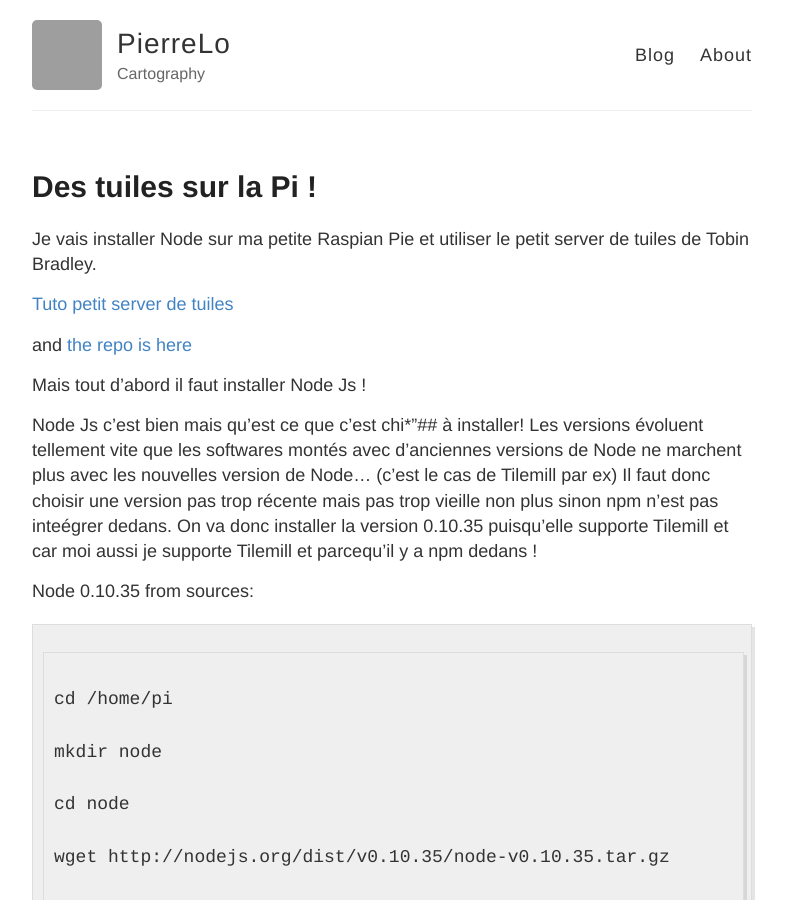
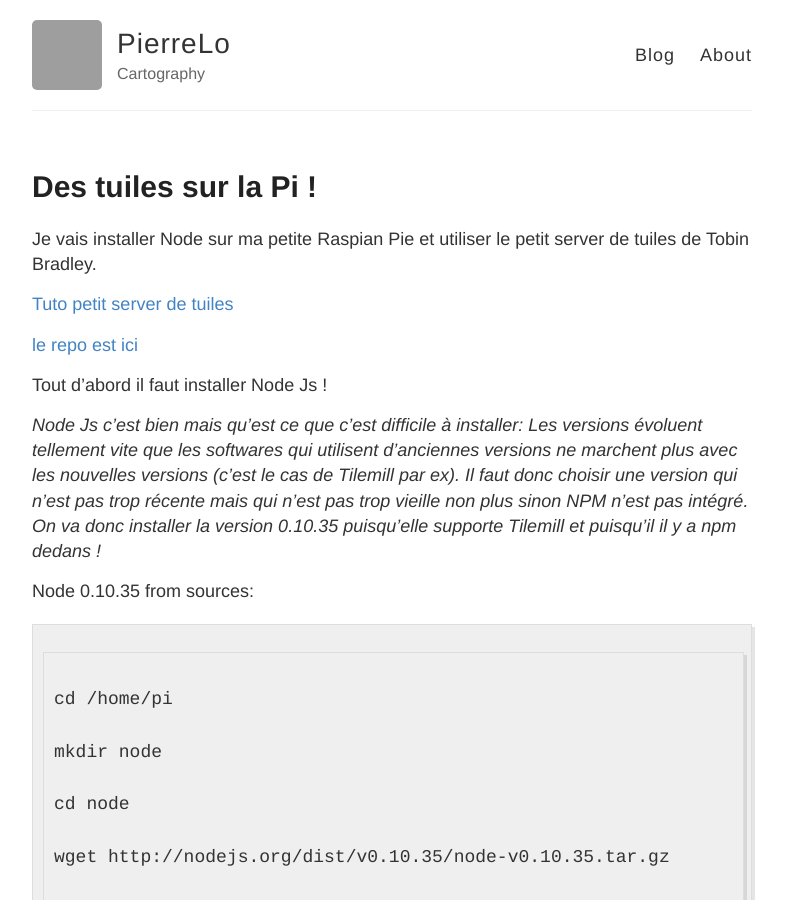
Before and after one commit to pierrelorioux/pierrelorioux.github.io, a Jekyll site: the page built from _posts/2015-5-27-rasp.md, in a window 1280 px wide and 900 px high. Shown: the whole window, without its empty margins (248-1034 px from the left). Built offline with Jekyll 4.4.1, drawn with Linux system fonts in a browser that asks for light colours; Markdown is read by kramdown in place of the engine named in the settings; grey boxes are pictures that could not be loaded.

Commit message:
another commit

````diff
--- a/_posts/2015-5-27-rasp.md
+++ b/_posts/2015-5-27-rasp.md
@@ -8,12 +8,12 @@ Je vais installer Node sur ma petite Raspian Pie et utiliser le petit server de
 
 [Tuto petit server de tuiles](https://www.youtube.com/watch?v=CwAQSKsSQhI)
 
-and [the repo is here](https://github.com/tobinbradley/mbtiles-server)
+[le repo est ici](https://github.com/tobinbradley/mbtiles-server)
 
 
-Mais tout d'abord il faut installer Node Js !
+Tout d'abord il faut installer Node Js !
 
-Node Js c'est bien mais qu'est ce que c'est chi*"## à installer! Les versions évoluent tellement vite que les softwares montés avec d'anciennes versions de Node ne marchent plus avec les nouvelles version de Node... (c'est le cas de Tilemill par ex) Il faut donc choisir une version pas trop récente mais pas trop vieille non plus sinon npm n'est pas inteégrer dedans.  On va donc installer la version 0.10.35 puisqu'elle supporte Tilemill et car moi aussi je supporte Tilemill et parcequ'il y a npm dedans !
+*Node Js c'est bien mais qu'est ce que c'est difficile à installer: Les versions évoluent tellement vite que les softwares qui utilisent d'anciennes versions ne marchent plus avec les nouvelles versions (c'est le cas de Tilemill par ex). Il faut donc choisir une version qui n'est pas trop récente mais qui n'est pas trop vieille non plus sinon NPM n'est pas intégré. On va donc installer la version 0.10.35 puisqu'elle supporte Tilemill et puisqu'il il y a npm dedans !*
 
 Node 0.10.35 from sources:
 
@@ -35,9 +35,13 @@ cd node-v0.10.35/
 ```
 
 Avant de compiler node from source on install *screen* pour eviter que le process stop en cas de broken ssh pipe
+
 ```
+
 sudo apt-get install screen
+
 screen
+
 ```
 
 
````
